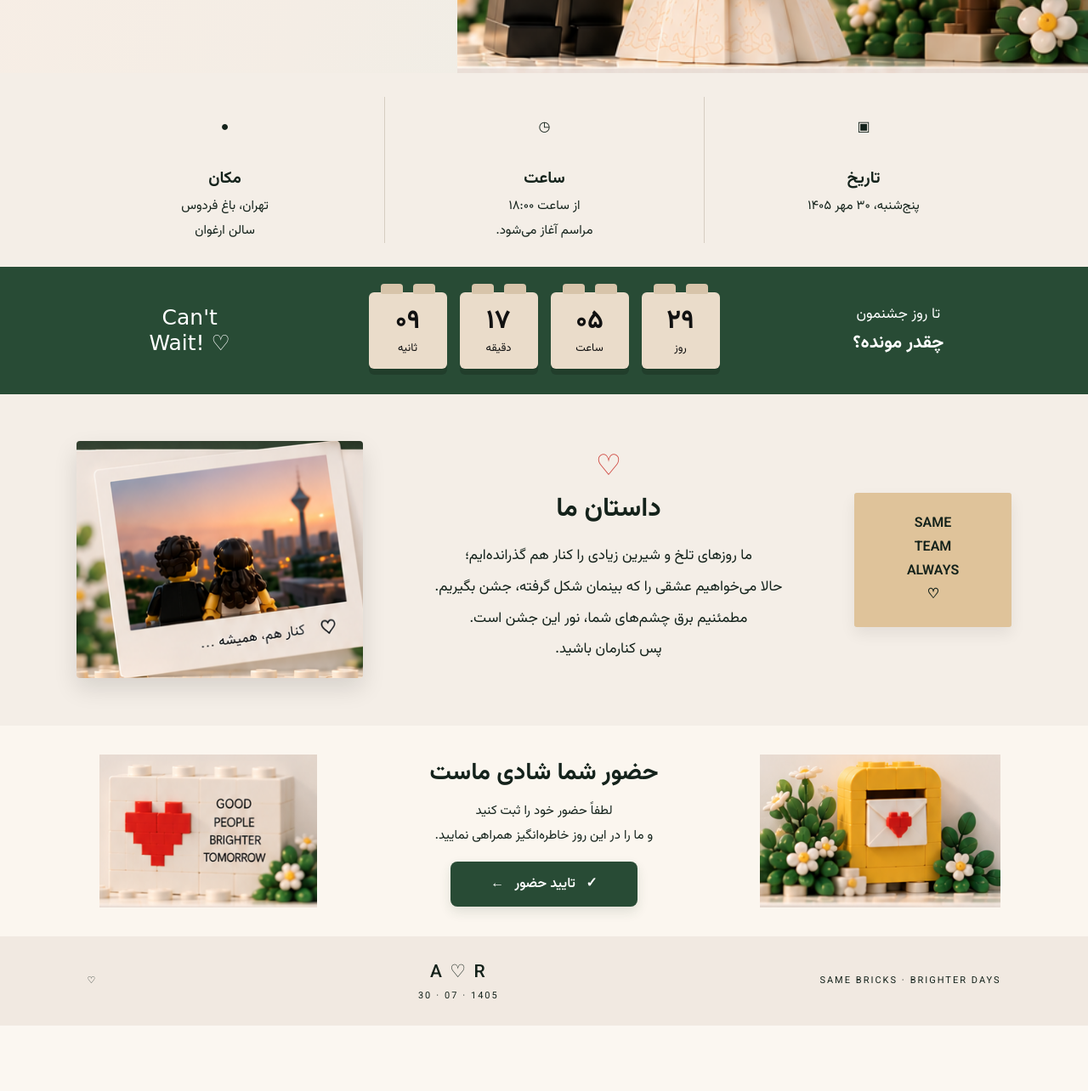
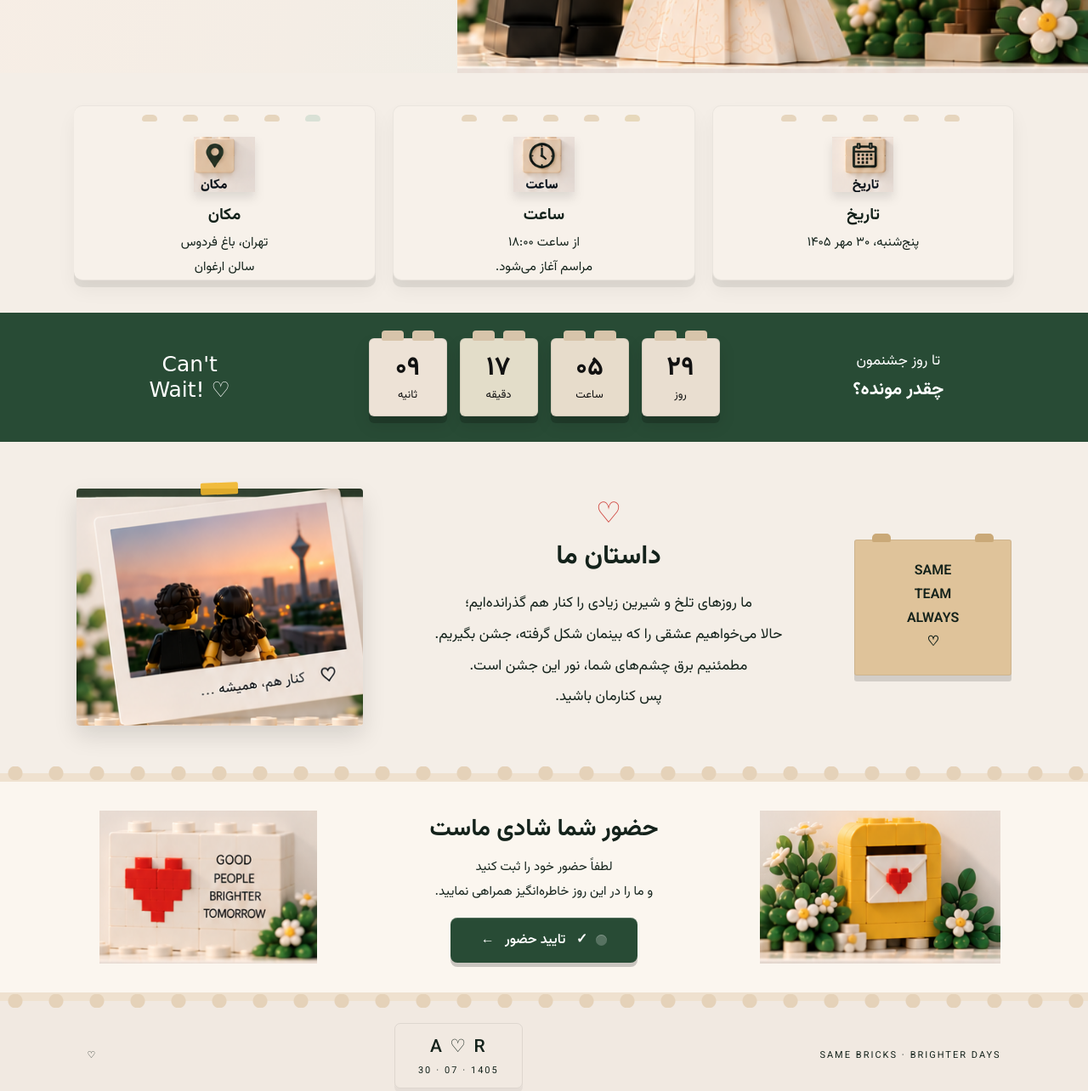
Before and after one commit to lmasihoseinil-gif/weddinginvitation, a plain HTML site: page index.html in a window 1280 px wide. Shown: the part 658-1942 px from the top of the page at 85% size. Before the commit the page ends 1865 px from the top, so only its background shows below. Drawn offline with Linux system fonts and the light colour scheme.

Commit message:
Add files via upload
Fix wedding design and countdown

```diff
--- a/index.html
+++ b/index.html
@@ -12,7 +12,7 @@
 </head>
 <body>
   <header class="site-header">
-    <div class="brand" dir="ltr">
+    <div class="brand lego-brand" dir="ltr">
       <strong>A ♡ R</strong>
       <span>SAME BRICKS · BRIGHTER DAYS</span>
     </div>
@@ -24,7 +24,7 @@
       <a href="#rsvp">پیام شما</a>
     </nav>
 
-    <a class="button button-dark" href="#rsvp">با ما جشن بگیرید ←</a>
+    <a class="button button-dark lego-button" href="#rsvp">با ما جشن بگیرید ←</a>
   </header>
 
   <main>
@@ -50,20 +50,20 @@
     </section>
 
     <section class="event-details" id="details">
-      <article class="detail-card">
-        <div class="detail-icon">▣</div>
+      <article class="detail-card lego-panel">
+        <div class="detail-icon"><img src="assets/date-icon.png" alt="آیکون تاریخ"></div>
         <h3>تاریخ</h3>
         <p>پنج‌شنبه، ۳۰ مهر ۱۴۰۵</p>
       </article>
 
-      <article class="detail-card">
-        <div class="detail-icon">◷</div>
+      <article class="detail-card lego-panel">
+        <div class="detail-icon"><img src="assets/time-icon.png" alt="آیکون ساعت"></div>
         <h3>ساعت</h3>
         <p>از ساعت ۱۸:۰۰<br>مراسم آغاز می‌شود.</p>
       </article>
 
-      <article class="detail-card">
-        <div class="detail-icon">●</div>
+      <article class="detail-card lego-panel">
+        <div class="detail-icon"><img src="assets/location-icon.png" alt="آیکون مکان"></div>
         <h3>مکان</h3>
         <p>تهران، باغ فردوس<br>سالن ارغوان</p>
       </article>
@@ -76,19 +76,19 @@
       </div>
 
       <div class="countdown" dir="rtl">
-        <div class="count-brick">
+        <div class="count-brick lego-count">
           <b id="days">۲۹</b>
           <span>روز</span>
         </div>
-        <div class="count-brick">
+        <div class="count-brick lego-count">
           <b id="hours">۰۰</b>
           <span>ساعت</span>
         </div>
-        <div class="count-brick">
+        <div class="count-brick lego-count">
           <b id="minutes">۰۰</b>
           <span>دقیقه</span>
         </div>
-        <div class="count-brick">
+        <div class="count-brick lego-count">
           <b id="seconds">۰۰</b>
           <span>ثانیه</span>
         </div>
@@ -113,7 +113,7 @@
         </p>
       </div>
 
-      <div class="team-block" dir="ltr">
+      <div class="team-block lego-sign" dir="ltr">
         SAME<br>TEAM<br>ALWAYS<br>♡
       </div>
     </section>
@@ -129,7 +129,7 @@
           لطفاً حضور خود را ثبت کنید<br>
           و ما را در این روز خاطره‌انگیز همراهی نمایید.
         </p>
-        <a class="button button-dark rsvp-button"
+        <a class="button button-dark lego-button rsvp-button"
            href="mailto:?subject=تایید حضور در جشن امین و ریحان">
           ✓ &nbsp; تایید حضور &nbsp; ←
         </a>
@@ -143,7 +143,7 @@
 
   <footer class="site-footer">
     <div dir="ltr">♡</div>
-    <div class="footer-center" dir="ltr">
+    <div class="footer-center lego-footer-mark" dir="ltr">
       <strong>A ♡ R</strong>
       <span>30 · 07 · 1405</span>
     </div>
--- a/styles.css
+++ b/styles.css
@@ -382,3 +382,169 @@ a{text-decoration:none;color:inherit}
   .count-brick b{font-size:27px}
   .story-copy p{font-size:15px;line-height:2}
 }
+
+
+/* --- LEGO system details --- */
+.lego-brand{
+  position:relative;
+  padding-left:34px;
+}
+.lego-brand::before{
+  content:"";
+  position:absolute;
+  left:0;
+  top:50%;
+  width:22px;
+  height:18px;
+  transform:translateY(-50%);
+  background:var(--red);
+  box-shadow:
+    0 -7px 0 -2px var(--red),
+    7px -7px 0 -2px var(--mustard),
+    14px -7px 0 -2px var(--green);
+  border-radius:3px;
+}
+
+.lego-button{
+  position:relative;
+  border:0;
+  box-shadow:
+    0 5px 0 rgba(0,0,0,.20),
+    inset 0 1px 0 rgba(255,255,255,.18);
+}
+.lego-button::before{
+  content:"";
+  width:13px;
+  height:13px;
+  border-radius:50%;
+  background:rgba(255,255,255,.22);
+  box-shadow:inset 0 1px 0 rgba(255,255,255,.25);
+  margin-left:10px;
+  flex:0 0 auto;
+}
+
+.lego-panel{
+  position:relative;
+  overflow:visible;
+  margin:10px;
+  border:1px solid rgba(0,0,0,.05);
+  border-radius:10px;
+  background:#f7f1ea;
+  box-shadow:0 8px 0 rgba(0,0,0,.07), 0 12px 22px rgba(0,0,0,.05);
+  padding-top:32px;
+}
+.lego-panel::before{
+  content:"";
+  position:absolute;
+  top:10px;
+  right:18%;
+  width:18px;
+  height:8px;
+  border-radius:6px 6px 3px 3px;
+  background:#e6d4bb;
+  box-shadow:
+    -48px 0 0 #e6d4bb,
+    -96px 0 0 #e6d4bb,
+    -144px 0 0 #e6d4bb,
+    -192px 0 0 #e6d4bb;
+  opacity:.95;
+}
+.lego-panel:nth-child(2)::before{background:#e7d7b9}
+.lego-panel:nth-child(3)::before{background:#d8e1d5}
+
+.count-brick.lego-count{
+  border:1px solid rgba(0,0,0,.08);
+  box-shadow:
+    0 8px 0 rgba(0,0,0,.20),
+    0 10px 20px rgba(0,0,0,.10);
+}
+.count-brick.lego-count:nth-child(1){background:#e9ded0}
+.count-brick.lego-count:nth-child(2){background:#e7dccb}
+.count-brick.lego-count:nth-child(3){background:#e3ddc9}
+.count-brick.lego-count:nth-child(4){background:#ede2d6}
+
+.lego-sign{
+  position:relative;
+  border:1px solid rgba(0,0,0,.08);
+  box-shadow:0 7px 0 rgba(0,0,0,.14);
+}
+.lego-sign::before,
+.lego-sign::after{
+  content:"";
+  position:absolute;
+  top:-8px;
+  width:22px;
+  height:10px;
+  border-radius:5px 5px 2px 2px;
+  background:#caa978;
+}
+.lego-sign::before{right:20px}
+.lego-sign::after{left:20px}
+
+.story-image-wrap{
+  position:relative;
+}
+.story-image-wrap::after{
+  content:"";
+  position:absolute;
+  width:44px;
+  height:14px;
+  top:-7px;
+  left:50%;
+  transform:translateX(-50%) rotate(-2deg);
+  background:var(--mustard);
+  opacity:.9;
+  border-radius:2px;
+}
+
+.rsvp-section{
+  border-top:10px solid #efe1cf;
+  border-bottom:10px solid #efe1cf;
+  position:relative;
+}
+.rsvp-section::before{
+  content:"";
+  position:absolute;
+  top:-18px;
+  left:0;
+  right:0;
+  height:16px;
+  background:
+    radial-gradient(circle at 18px 8px,#e5d2b9 0 8px,transparent 9px) 0 0/48px 16px repeat-x;
+}
+.rsvp-section::after{
+  content:"";
+  position:absolute;
+  bottom:-18px;
+  left:0;
+  right:0;
+  height:16px;
+  background:
+    radial-gradient(circle at 18px 8px,#e5d2b9 0 8px,transparent 9px) 0 0/48px 16px repeat-x;
+}
+
+.lego-footer-mark{
+  position:relative;
+  padding:12px 28px;
+}
+.lego-footer-mark::before{
+  content:"";
+  position:absolute;
+  inset:0;
+  border:1px solid rgba(0,0,0,.08);
+  border-radius:7px;
+  box-shadow:0 5px 0 rgba(0,0,0,.05);
+}
+
+.detail-icon img{
+  filter:drop-shadow(0 7px 6px rgba(0,0,0,.10));
+}
+
+/* Mobile: retain brick feeling without overcrowding */
+@media(max-width:900px){
+  .lego-panel{margin:8px 0}
+  .lego-panel::before{
+    right:16%;
+    box-shadow:-42px 0 0 #e6d4bb,-84px 0 0 #e6d4bb,-126px 0 0 #e6d4bb;
+  }
+}
```
